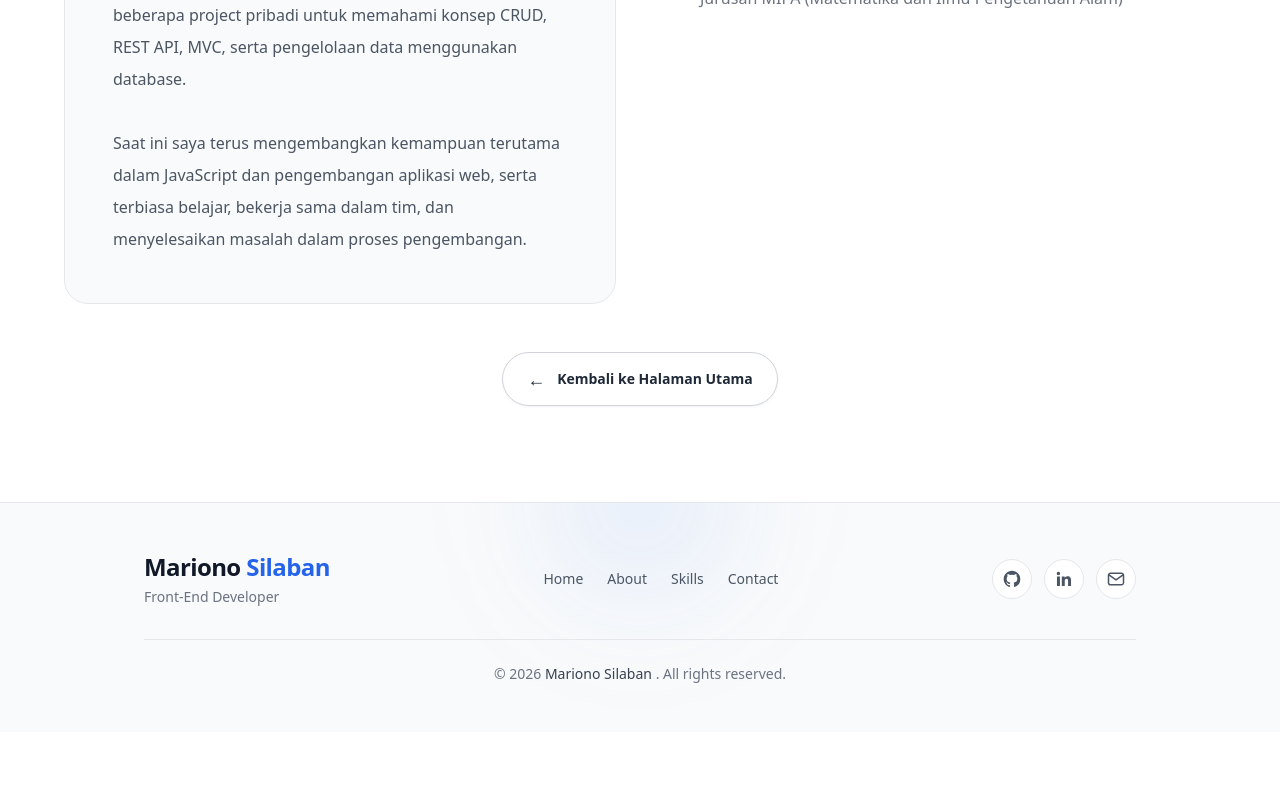
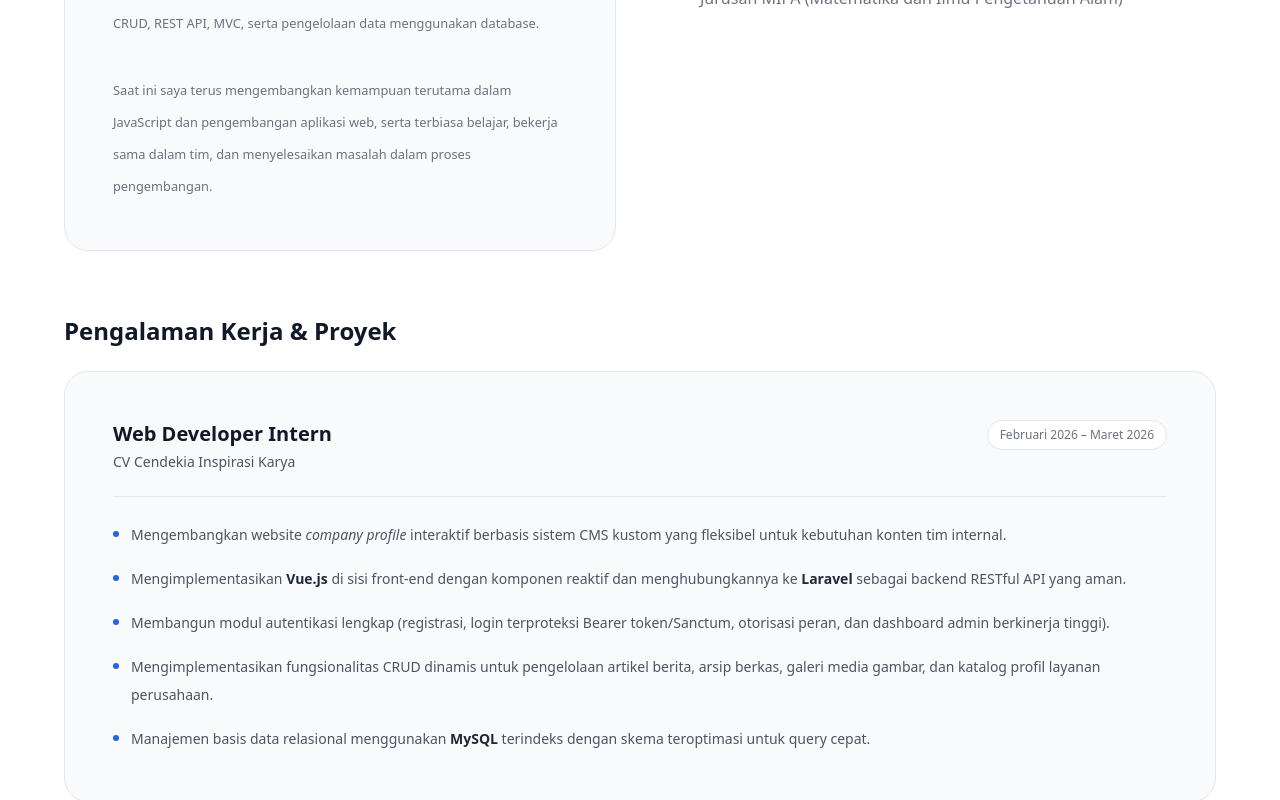
Before and after one commit to silaban13/Portofolio_vue, a Vue app: page /about-explanation in a window 1280 px wide. Shown: the part 600-1400 px from the top of the page. Before the commit the page ends 1332 px from the top, so only its background shows below. Built offline with nearby package versions, Linux system fonts and the light colour scheme.

Commit message:
change content

```diff
--- a/src/components/about/about_explanation.vue
+++ b/src/components/about/about_explanation.vue
@@ -4,22 +4,22 @@
 </script>
 
 <template>
-  <Navbar :showSidebar="false" />
+  <Navbar :showSidebar="false"/>
   <section id="about" class="min-h-screen bg-white dark:bg-[#11131c] py-24">
-    <div class="mx-auto w-full px-5 sm:px-6 lg:px-10 xl:px-16">
+    <div class="mx-auto w-full px-2 sm:px-6 lg:px-10 xl:px-16">
       <h2 id="about-title" class="text-4xl sm:text-5xl font-black tracking-tight text-gray-900 dark:text-white"> About Me </h2>
       <div class="about-title-line mt-5 h-[2px] w-[75%] sm:w-[80%] md:w-[85%] lg:w-[90%] bg-black dark:bg-gray-700"></div>
       <div class="mt-16 grid grid-cols-1 lg:grid-cols-2 gap-8 xl:gap-12 items-stretch">
-        <div data-aos="fade-right" class="rounded-3xl border border-gray0 dark:border-gray-800 bg-gray-50 dark:bg-[#1b1e28] p-8 sm:p-10 xl:p-12 ">
-          <p class="leading-8 text-gray-600 dark:text-gray-300">
+        <div class="w-full rounded-3xl border border-gray-200 dark:border-gray-800 bg-gray-50 dark:bg-[#1b1e28] p-8 sm:p-10 xl:p-12">
+          <p class="scroll-left scroll-stagger-4 text-gray-500 dark:text-gray-400 leading-8 max-w-none md:max-w-none lg:max-w-xl text-center md:text-left" style="margin-top:clamp(1.8rem,2.8vw,2.3rem); font-size:clamp(.75rem,1vw,.95rem);">
             Saya merupakan mahasiswa Teknik Informatika yang memiliki minat pada bidang Front-End Development.
             Saya memiliki pengalaman mengembangkan aplikasi web menggunakan HTML, CSS, JavaScript, Vue.js, Laravel, dan MySQL.
           </p>
-          <p class="mt-8 leading-8 text-gray-600 dark:text-gray-300">
+          <p class="scroll-left scroll-stagger-4 text-gray-500 dark:text-gray-400 leading-8 max-w-none md:max-w-none lg:max-w-xl text-center md:text-left" style="margin-top:clamp(1.8rem,2.8vw,2.3rem); font-size:clamp(.75rem,1vw,.95rem);">
             Saya juga memiliki pengalaman sebagai Web Developer Intern, dengan mengembangkan website company profile berbasis CMS menggunakan Vue.js sebagai frontend dan Laravel sebagai backend.
             Selain itu, saya mengembangkan beberapa project pribadi untuk memahami konsep CRUD, REST API, MVC, serta pengelolaan data menggunakan database.
           </p>
-          <p class="mt-8 leading-8 text-gray-600 dark:text-gray-300">
+          <p class="scroll-left scroll-stagger-4 text-gray-500 dark:text-gray-400 leading-8 max-w-none md:max-w-none lg:max-w-xl text-center md:text-left" style="margin-top:clamp(1.8rem,2.8vw,2.3rem); font-size:clamp(.75rem,1vw,.95rem);">
             Saat ini saya terus mengembangkan kemampuan terutama dalam JavaScript dan pengembangan aplikasi web, serta terbiasa belajar, bekerja sama dalam tim, dan menyelesaikan masalah dalam proses pengembangan.
           </p>
         </div>
@@ -56,6 +56,59 @@
         </div>
       </div>
     </div>
+    <section class="mt-16 w-full sm:w-[80%] md:w-[85%] lg:w-[90%] mx-auto">
+      <h3 class="text-2xl font-bold text-gray-900 dark:text-white"> Pengalaman Kerja & Proyek </h3>
+      <div class="mt-6 w-full rounded-3xl border border-gray-200 dark:border-gray-800 bg-gray-50 dark:bg-[#1b1e28] p-8 sm:p-10 xl:p-12">
+        <div class="flex flex-col gap-4 md:flex-row md:items-start md:justify-between">
+          <div>
+            <h4 class="text-xl font-bold text-gray-900 dark:text-white"> Web Developer Intern </h4>
+            <p class="mt-1 text-sm text-gray-600 dark:text-gray-400"> CV Cendekia Inspirasi Karya </p>
+          </div>
+          <span class="inline-flex w-fit rounded-full bg-white dark:bg-gray-800 border border-gray-200 dark:border-gray-700 px-3 py-1.5 text-xs font-medium text-gray-500 dark:text-gray-400"> Februari 2026 – Maret 2026 </span>
+        </div>
+        <div class="my-6 border-t border-gray-200 dark:border-gray-700"></div>
+        <ul class="space-y-4 text-sm leading-7 text-gray-600 dark:text-gray-400">
+          <li class="flex gap-3">
+            <span class="mt-2.5 h-1.5 w-1.5 shrink-0 rounded-full bg-blue-600"></span>
+            <span> Mengembangkan website <em>company profile</em> interaktif berbasis sistem CMS kustom yang fleksibel untuk kebutuhan konten tim internal. </span>
+          </li>
+          <li class="flex gap-3">
+            <span class="mt-2.5 h-1.5 w-1.5 shrink-0 rounded-full bg-blue-600"></span>
+            <span>
+              Mengimplementasikan
+              <strong class="font-semibold text-gray-800 dark:text-gray-200"> Vue.js </strong>
+              di sisi front-end dengan komponen reaktif dan menghubungkannya ke
+              <strong class="font-semibold text-gray-800 dark:text-gray-200"> Laravel </strong>
+              sebagai backend RESTful API yang aman.
+            </span>
+          </li>
+          <li class="flex gap-3">
+            <span class="mt-2.5 h-1.5 w-1.5 shrink-0 rounded-full bg-blue-600"></span>
+            <span>
+              Membangun modul autentikasi lengkap (registrasi, login
+              terproteksi Bearer token/Sanctum, otorisasi peran, dan dashboard
+              admin berkinerja tinggi).
+            </span>
+          </li>
+          <li class="flex gap-3">
+            <span class="mt-2.5 h-1.5 w-1.5 shrink-0 rounded-full bg-blue-600"></span>
+            <span>
+              Mengimplementasikan fungsionalitas CRUD dinamis untuk pengelolaan
+              artikel berita, arsip berkas, galeri media gambar, dan katalog
+              profil layanan perusahaan.
+            </span>
+          </li>
+          <li class="flex gap-3">
+            <span class="mt-2.5 h-1.5 w-1.5 shrink-0 rounded-full bg-blue-600"></span>
+            <span>
+              Manajemen basis data relasional menggunakan
+              <strong class="font-semibold text-gray-800 dark:text-gray-200"> MySQL </strong>
+              terindeks dengan skema teroptimasi untuk query cepat.
+            </span>
+          </li>
+        </ul>
+      </div>
+    </section>
     <div class="mt-12 flex justify-center">
       <RouterLink to="/" class="inline-flex items-center gap-3 rounded-full border border-gray-300 bg-white px-6 py-3 text-sm font-semibold text-gray-800 shadow-sm transition-all duration-300 hover:-translate-y-1 hover:bg-gray-900 hover:text-white dark:border-gray-700 dark:bg-[#1b1e28] dark:text-white dark:hover:bg-white dark:hover:text-gray-900">
         <span class="text-lg">←</span>
```
